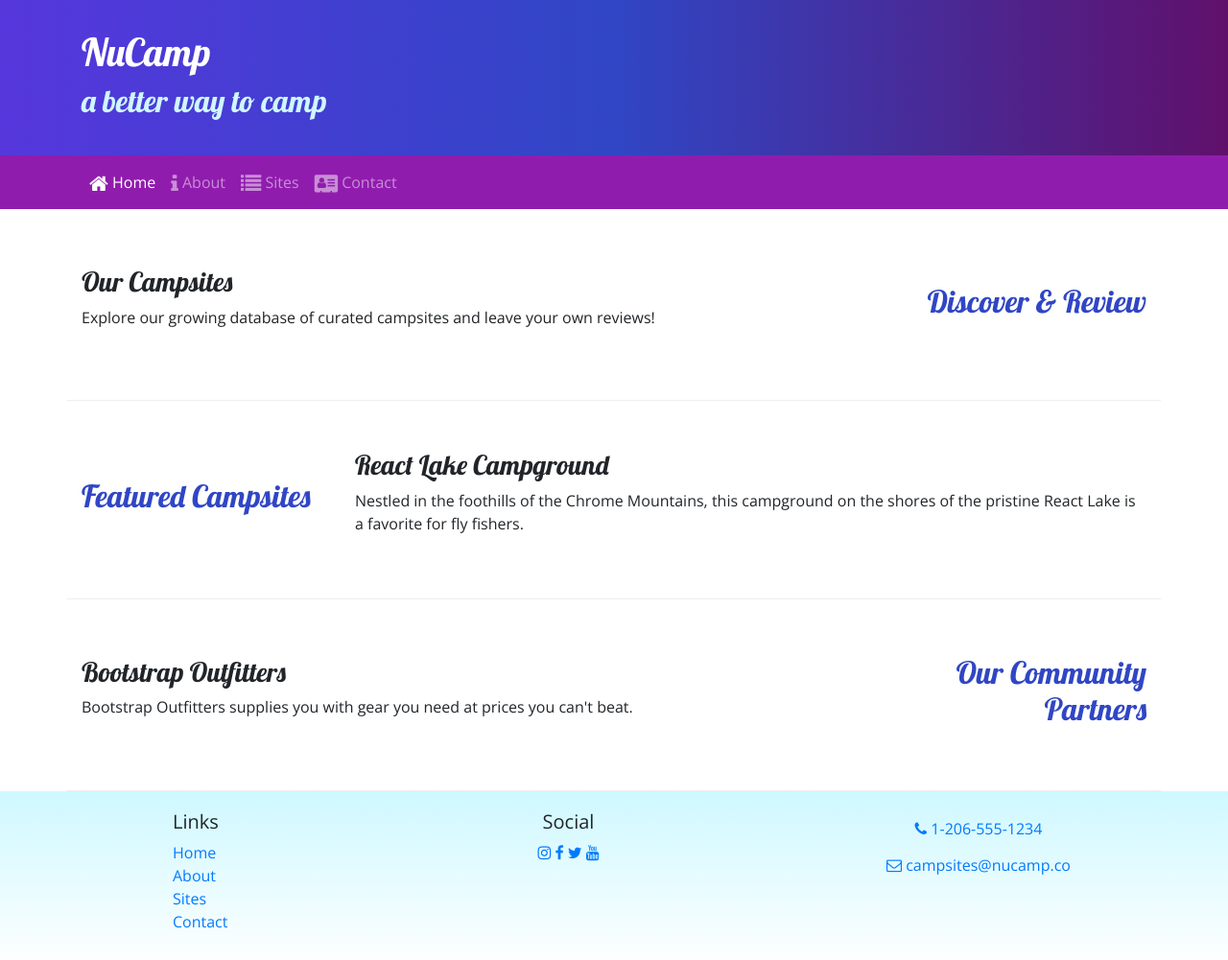
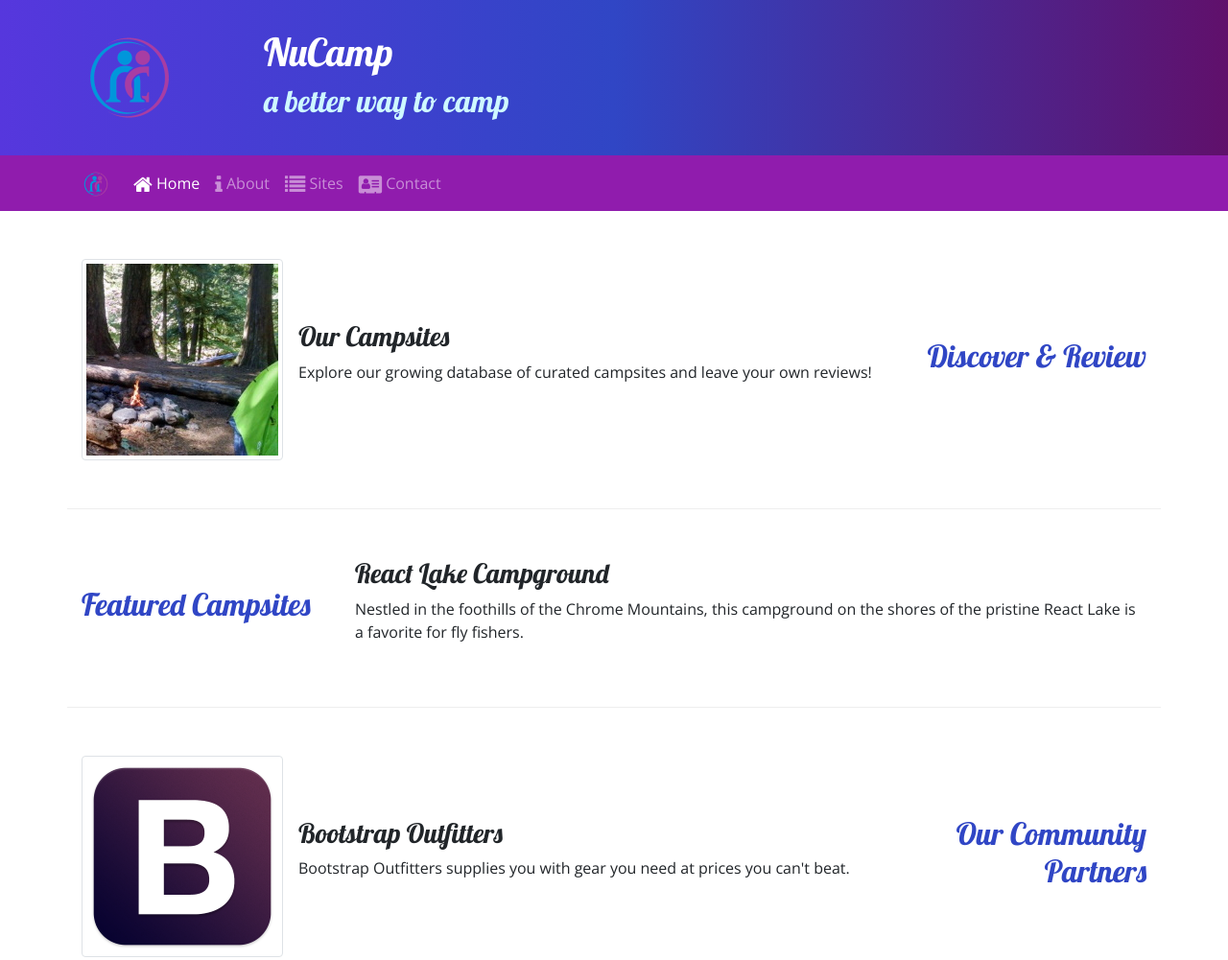
Before and after one commit to PaulyDigital22/nucampsite, a website: page index.html in a window 1280 px wide. Shown: the top 1001 px of the page at 96% size. Drawn offline with nearby package versions, Linux system fonts and the light colour scheme.

Commit message:
Images and Media

```diff
--- a/index.html
+++ b/index.html
@@ -1,5 +1,6 @@
 <!DOCTYPE html>
 <html lang="en">
+
 <head>
     <!-- Required meta tags always come first -->
     <meta charset="utf-8" />
@@ -13,10 +14,14 @@
     <link rel="stylesheet" href="css/styles.css" />
     <title>NuCamp: A Better Way To Camp</title>
 </head>
+
 <body>
     <header class="jumbotron jumbotron-fluid">
         <div class="container">
             <div class="row">
+                <div class="col-4 col-sm-3 col-md-2 align-self-center ">
+                    <a href="index.html"><img src="./img/logo.png" class="img-fluid"></a>
+                </div>
                 <div class="col">
                     <h1>NuCamp</h1>
                     <h2>a better way to camp</h2>
@@ -26,15 +31,19 @@
     </header>
     <nav class="navbar navbar-expand-sm navbar-dark sticky-top">
         <div class="container">
-            <button class="navbar-toggler ml-auto" type="button" data-toggle="collapse" data-target="#nucampNavbar">
+            <a href="#" class="navbar-brand"><img src="./img/logo.png" height="30" width="30"></a>
+            <button class="navbar-toggler " type="button" data-toggle="collapse" data-target="#nucampNavbar">
                 <span class="navbar-toggler-icon"></span>
             </button>
             <div class="collapse navbar-collapse" id="nucampNavbar">
                 <ul class="navbar-nav">
-                    <li class="nav-item active "><a class="nav-link" href="#"><i class="fa fa-home fa-lg"></i> Home</a></li>
-                    <li class="nav-item"><a class="nav-link" href="aboutus.html"><i class="fa fa-info fa-lg"></i> About</a></li>
+                    <li class="nav-item active "><a class="nav-link" href="#"><i class="fa fa-home fa-lg"></i> Home</a>
+                    </li>
+                    <li class="nav-item"><a class="nav-link" href="aboutus.html"><i class="fa fa-info fa-lg"></i>
+                            About</a></li>
                     <li class="nav-item"><a class="nav-link" href="#"><i class="fa fa-list fa-lg"></i> Sites</a></li>
-                    <li class="nav-item"><a class="nav-link" href="contactus.html"><i class="fa fa-address-card fa-lg"></i> Contact</a></li>
+                    <li class="nav-item"><a class="nav-link" href="contactus.html"><i
+                                class="fa fa-address-card fa-lg"></i> Contact</a></li>
                 </ul>
             </div>
         </div>
@@ -45,8 +54,14 @@
                 <h2 class="text-sm-right">Discover & Review</h2>
             </div>
             <div class="col">
-                <h3>Our Campsites</h3>
-                <p>Explore our growing database of curated campsites and leave your own reviews!</p>
+                <div class="media">
+                    <img class="d-flex mr-3 img-thumbnail" src="./img/breadcrumb-trail-thumb.jpg"
+                        alt="Breadcrumb Trail thumbnail">
+                    <div class="media-body align-self-center">
+                        <h3>Our Campsites</h3>
+                        <p>Explore our growing database of curated campsites and leave your own reviews!</p>
+                    </div>
+                </div>
             </div>
         </div>
         <div class="row row-content align-items-center">
@@ -64,8 +79,13 @@
                 <h2 class="text-sm-right">Our Community Partners</h2>
             </div>
             <div class="col">
-                <h3>Bootstrap Outfitters</h3>
-                <p>Bootstrap Outfitters supplies you with gear you need at prices you can't beat.</p>
+                <div class="media">
+                    <img class="d-flex mr-3 img-thumbnail" src="./img/bootstrap-thumb.png" alt="Bootstrap Outfitters">
+                    <div class="media-body align-self-center">
+                        <h3>Bootstrap Outfitters</h3>
+                        <p>Bootstrap Outfitters supplies you with gear you need at prices you can't beat.</p>
+                    </div>
+                </div>
             </div>
         </div>
     </div>
@@ -89,8 +109,10 @@
                     <a href="http://youtube.com/"><i class="fa fa-youtube"></i></a>
                 </div>
                 <div class="col-sm-4 text-center">
-                    <a role="button" class="btn btn-link" href="tel:+12065551234"><i class="fa fa-phone"></i> 1-206-555-1234</a><br />
-                    <a role="button" class="btn btn-link" href="mailto:campsite@nucamp.co"><i class="fa fa-envelope-o"></i> campsites@nucamp.co</a>
+                    <a role="button" class="btn btn-link" href="tel:+12065551234"><i class="fa fa-phone"></i>
+                        1-206-555-1234</a><br />
+                    <a role="button" class="btn btn-link" href="mailto:campsite@nucamp.co"><i
+                            class="fa fa-envelope-o"></i> campsites@nucamp.co</a>
                 </div>
             </div>
         </div>
@@ -100,4 +122,5 @@
     <script src="node_modules/popper.js/dist/umd/popper.min.js"></script>
     <script src="node_modules/bootstrap/dist/js/bootstrap.min.js"></script>
 </body>
+
 </html>
```
Also changed, not shown: aboutus.html (+8 -1 lines), contactus.html (+12 -3 lines), img/bootstrap-thumb.png (added), img/breadcrumb-trail-thumb.jpg (added), img/breadcrumb-trail.jpg (added), img/chrome-river-thumb.jpg (added), img/chrome-river.jpg (added), img/logo.png (added), img/react-lake-thumb.jpg (added), img/react-lake.jpg (added).
